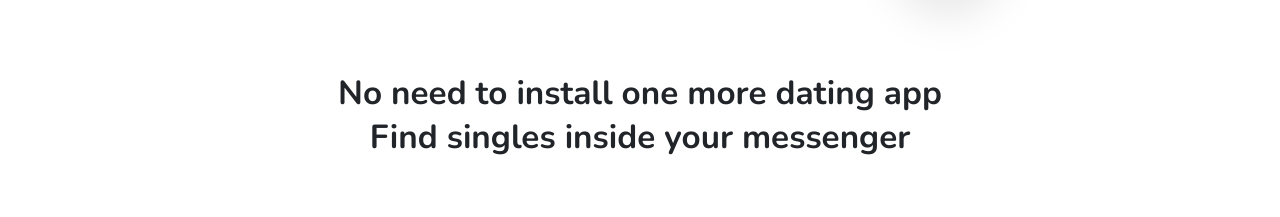
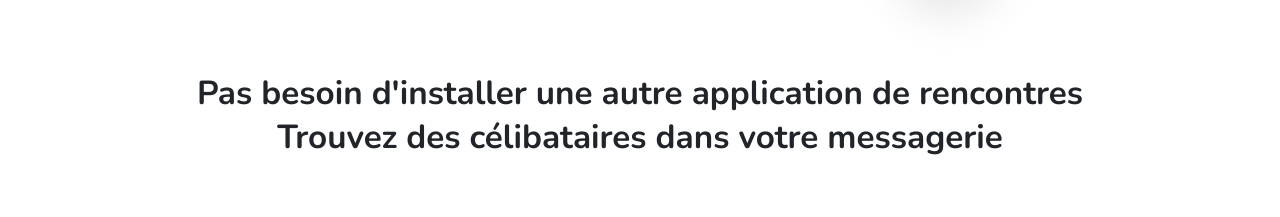
Before and after one commit to webDevT/flirt, a website: page app/index.html in a window 1280 px wide. Shown: the part 583-800 px from the top of the page. Drawn offline with nearby package versions, Linux system fonts and the light colour scheme.

Commit message:
font size

```diff
--- a/app/index.html
+++ b/app/index.html
@@ -132,9 +132,10 @@
 			</div>
 		</div>
 
-		<div class="text-section">
-			<span>No need to install one more dating app </span>
-			<span>Find singles inside your messenger</span>
+		<div class="text-section text-section__fr">
+			<span>Pas besoin d'installer une autre application de rencontres
+				</span>
+			<span>Trouvez des célibataires dans votre messagerie</span>
 		</div>
 	</div>
 
--- a/app/sass/style.sass
+++ b/app/sass/style.sass
@@ -711,9 +711,11 @@ h3
     text-align: center
     margin-top: 12vw
     font-weight: 700
-    font-size: 3.3vw
+    font-size: 4.15vw
     span
         display: block
+.text-section__fr
+    font-size: 3.6vw
 //end text section
 
 //start modal style
```
Also changed, not shown: docs/index.html (+4 -3 lines), app/css/style.min.css, docs/css/style.min.css.
